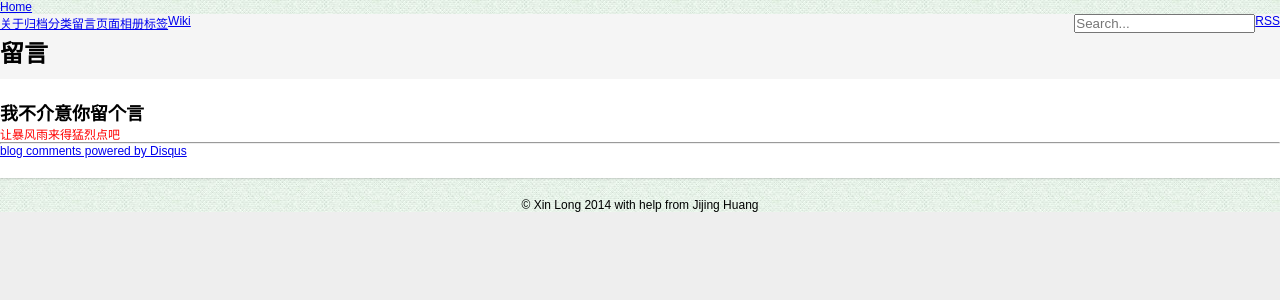
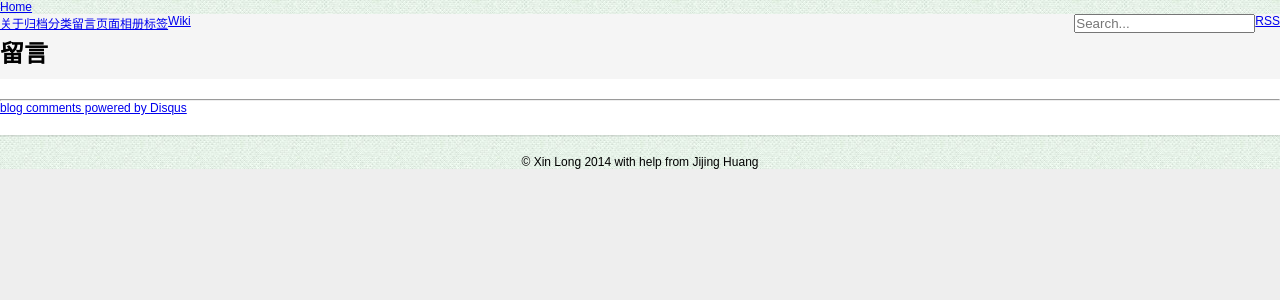
Before and after one commit to fengpsky/lxin.github.io, a Jekyll site: the page built from pages/message.md, in a window 1280 px wide. Shown: the top 300 px of the page. Built offline with Jekyll 4.4.1, drawn with Linux system fonts in a browser that asks for light colours; comment, search, counter and statistics services are not loaded.

Commit message:
some change

```diff
--- a/pages/message.md
+++ b/pages/message.md
@@ -5,9 +5,6 @@ group: navigation
 ---
 {% include JB/setup %}
 
-## 我不介意你留个言
-
-*让暴风雨来得猛烈点吧*
 
 ---
 
```
